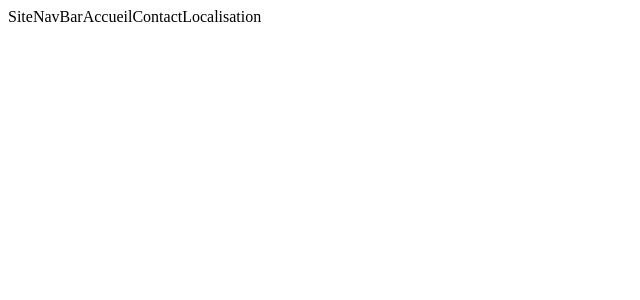
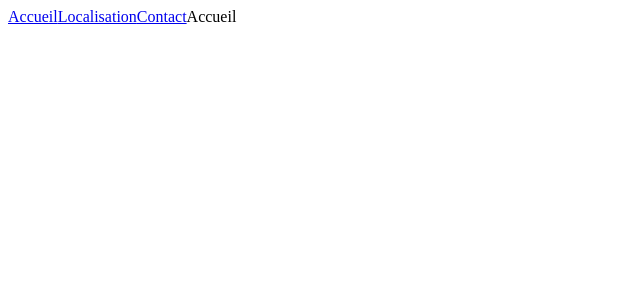
Before and after one commit to Enelith/h2prog, a React (Create React App) app in the folder react2020/projet4/: page / in a window 1280 px wide. Shown: the top 300 px of the page, without its empty margins (0-640 px from the left). Built offline with nearby package versions, Linux system fonts and the light colour scheme.

Commit message:
Maj Section 093 - React Router

```diff
--- a/react2020/projet4/package.json
+++ b/react2020/projet4/package.json
@@ -8,6 +8,7 @@
     "@testing-library/user-event": "^12.8.3",
     "react": "^17.0.2",
     "react-dom": "^17.0.2",
+    "react-router-dom": "^5.2.0",
     "react-scripts": "4.0.3",
     "web-vitals": "^1.1.1"
   },
--- a/react2020/projet4/src/App.js
+++ b/react2020/projet4/src/App.js
@@ -1,4 +1,6 @@
 import React, { Component } from 'react';
+import { BrowserRouter } from 'react-router-dom';
+
 import './App.css';
 
 import Site from './containers/Site/Site';
@@ -7,7 +9,9 @@ class App extends Component {
     render() {
         return (
             <>
-                <Site />
+                <BrowserRouter >
+                    <Site />
+                </BrowserRouter>
             </>
         );
     }
--- a/react2020/projet4/src/components/UI/NavBar/NavBar.js
+++ b/react2020/projet4/src/components/UI/NavBar/NavBar.js
@@ -1,8 +1,11 @@
 import React from 'react';
+import { NavLink } from 'react-router-dom';
 
 const navBar = (props) => (
     <>
-NavBar
+        <NavLink to="/" >Accueil</NavLink>
+        <NavLink to="/localisation" >Localisation</NavLink>
+        <NavLink to="/contact" >Contact</NavLink>
     </>
 );
 
--- a/react2020/projet4/src/containers/Site/Site.js
+++ b/react2020/projet4/src/containers/Site/Site.js
@@ -1,4 +1,5 @@
 import React, { Component } from 'react';
+import { Route, Switch } from 'react-router-dom';
 
 import NavBar from '../../components/UI/NavBar/NavBar';
 import Accueil from './Accueil/Accueil';
@@ -9,12 +10,13 @@ class Site extends Component {
     render() {
         return (
             <>
-                Site
+                <NavBar />
 
-                <NavBar />
-                <Accueil />
-                <Contact />
-                <Localisation />
+                <Switch >
+                    <Route exact path="/" render={() => <Accueil />} />
+                    <Route exact path="/localisation" render={() => <Localisation/>} />
+                    <Route exact path="/contact" render={() => <Contact />} />
+                </Switch>
             </>
         );
     }
```
Also changed, not shown: 2 other files (tests, documents, lock files or other folders).
